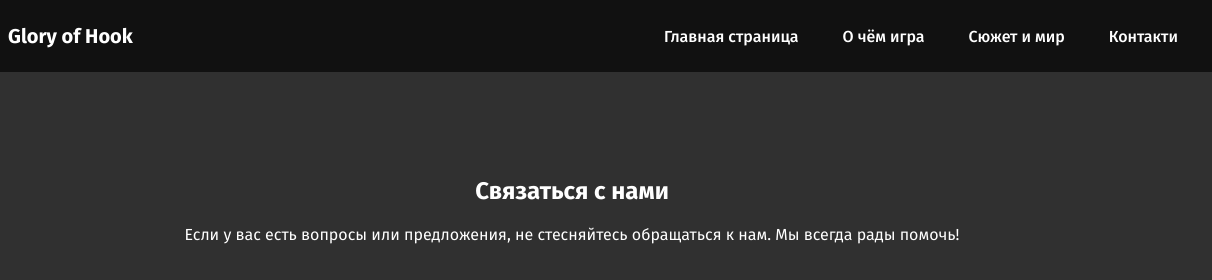
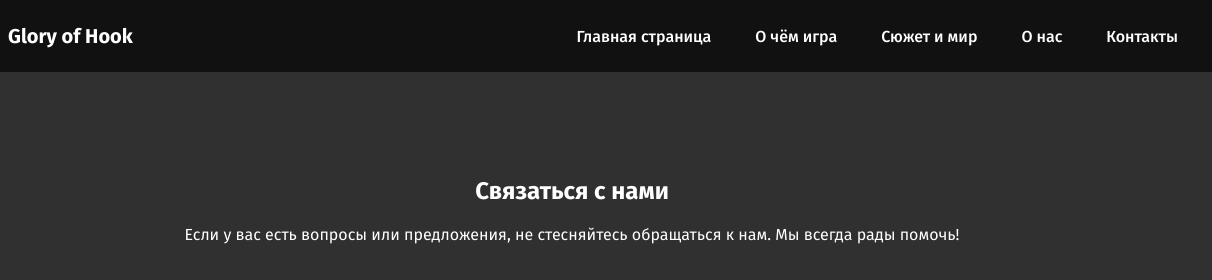
Before and after one commit to Djeuko1/GloryOfHook, a plain HTML site: page contact.html in a window 1280 px wide. Shown: the top 280 px of the page, 68-1280 px from the left. Drawn offline with Linux system fonts and the light colour scheme.

Commit message:
added new link for about-us

```diff
--- a/contact.html
+++ b/contact.html
@@ -36,7 +36,8 @@
       <a href="index.html" class="nav-link">Главная страница</a>
       <a href="gameplay.html" class="nav-link">О чём игра</a>
       <a href="story.html" class="nav-link">Сюжет и мир</a>
-      <a href="contact.html" class="nav-link">Контакти</a>
+      <a href="about-us.html" class="nav-link">О нас</a>
+      <a href="contact.html" class="nav-link">Контакты</a>
     </nav>
   </header>
   <main class="main">
@@ -66,9 +67,12 @@
               </p>
             </div>
             <div class="contact-social">
-              <a href="https://web.telegram.org/" class="social-link"><img src="./images/tg-logo.svg" alt="Telegram" /></a>
-              <a href="https://www.whatsapp.com/" class="social-link"><img src="./images/whatsap-logo.svg" alt="Whatsap" /></a>
-              <a href="https://www.instagram.com/" class="social-link"><img src="./images/inst-logo.svg" alt="Instagram" /></a>
+              <a href="https://web.telegram.org/" class="social-link"><img src="./images/tg-logo.svg"
+                  alt="Telegram" /></a>
+              <a href="https://www.whatsapp.com/" class="social-link"><img src="./images/whatsap-logo.svg"
+                  alt="Whatsap" /></a>
+              <a href="https://www.instagram.com/" class="social-link"><img src="./images/inst-logo.svg"
+                  alt="Instagram" /></a>
             </div>
           </div>
         </div>
@@ -78,12 +82,12 @@
   <hr />
   <footer class="footer">
     <div class="foter-container">
-        <h3 class="footer-title">© 2025 Tüm Hakları Saklıdır: Glofy of Hook</h3>
-        <p class="footer-subtitle"><a href="politic.html" class="politic-link">Gizzilik Politikasi</a> | <a
-                href="trems.html" class="trems-link">Kullanım Şartları</a></p>
+      <h3 class="footer-title">© 2025 Tüm Hakları Saklıdır: Glofy of Hook</h3>
+      <p class="footer-subtitle"><a href="politic.html" class="politic-link">Gizzilik Politikasi</a> | <a
+          href="trems.html" class="trems-link">Kullanım Şartları</a></p>
     </div>
 
-</footer>
+  </footer>
 </body>
 
 </html>
```
Also changed, not shown: gameplay.html (+4 -3 lines), index.html (+2 -1 lines), politic.html (+2 -1 lines), story.html (+2 -1 lines), trems.html (+2 -1 lines), about-us.html (line endings or trailing spaces).
